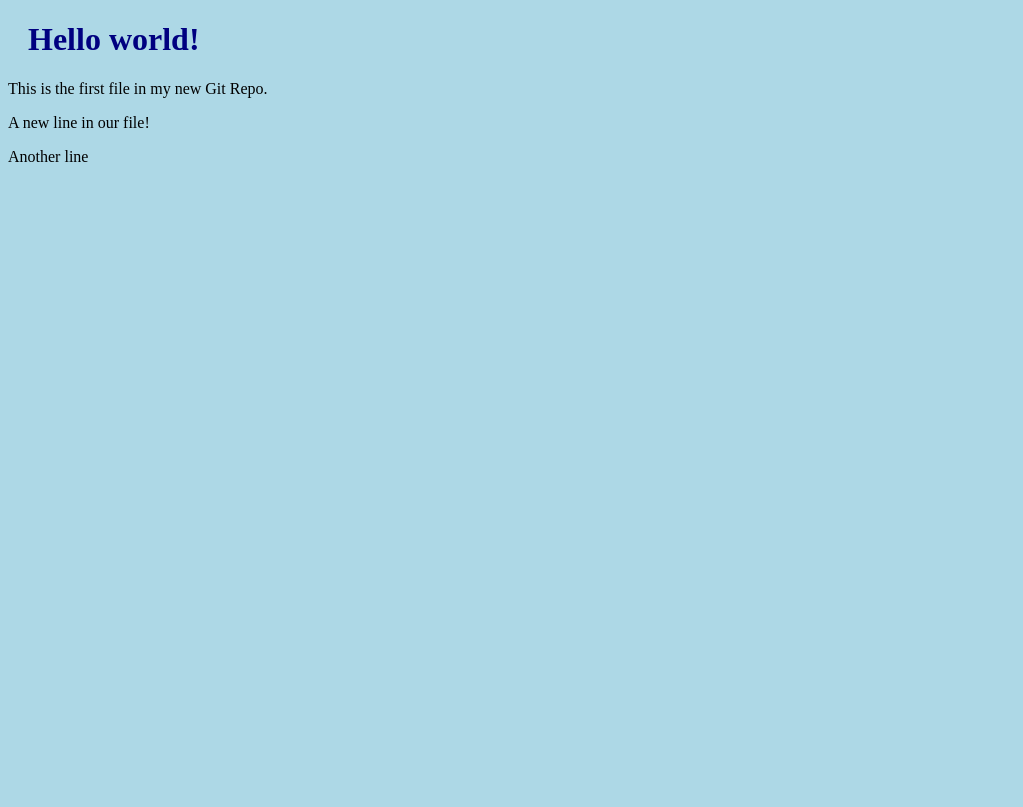
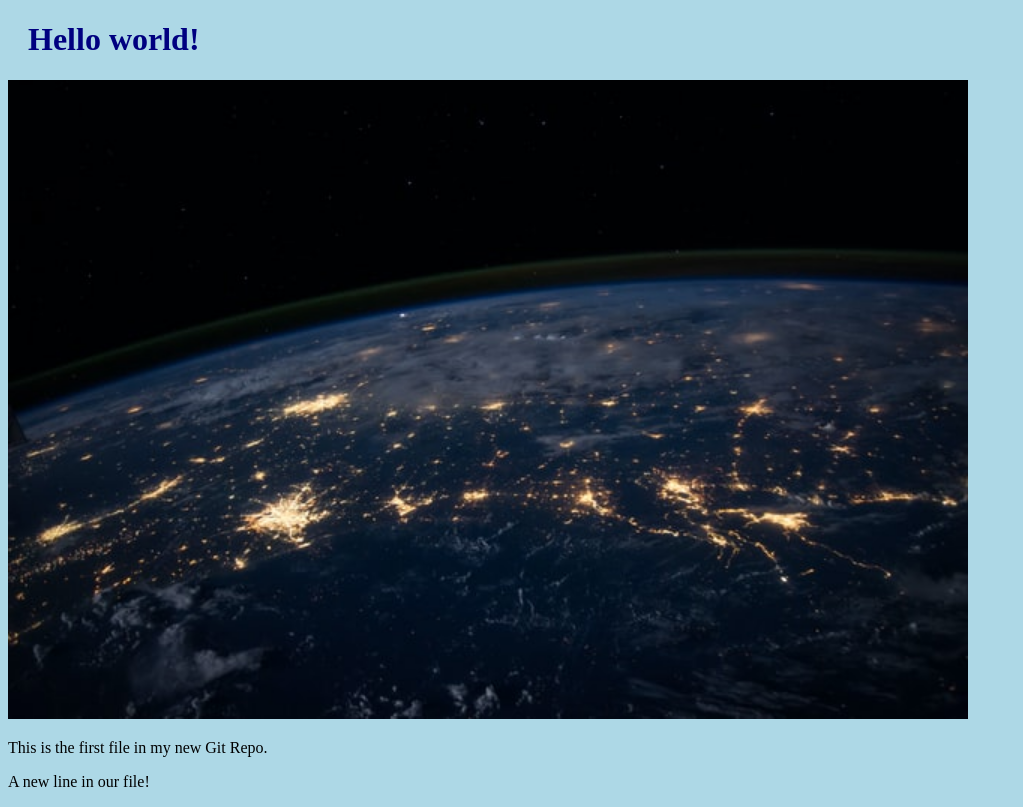
Before and after one commit to cryptotiger/sample, a plain HTML site: page index.html in a window 1280 px wide. Shown: the whole page, without its empty margins (0-1023 px from the left). Drawn offline with Linux system fonts and the light colour scheme.

Commit message:
Added image to Hello World

```diff
--- a/index.html
+++ b/index.html
@@ -7,9 +7,10 @@
 <body>
 
 <h1>Hello world!</h1>
+<div><img src="img_hello_world.jpg" alt="Hello World from Space"
+style="width:100%;max-width:960px"></div>
 <p>This is the first file in my new Git Repo.</p>
 <p>A new line in our file!</p>
-<p> Another line </p>
 
 </body>
 </html>
```
Also changed, not shown: img_hello_world.jpg (added).
